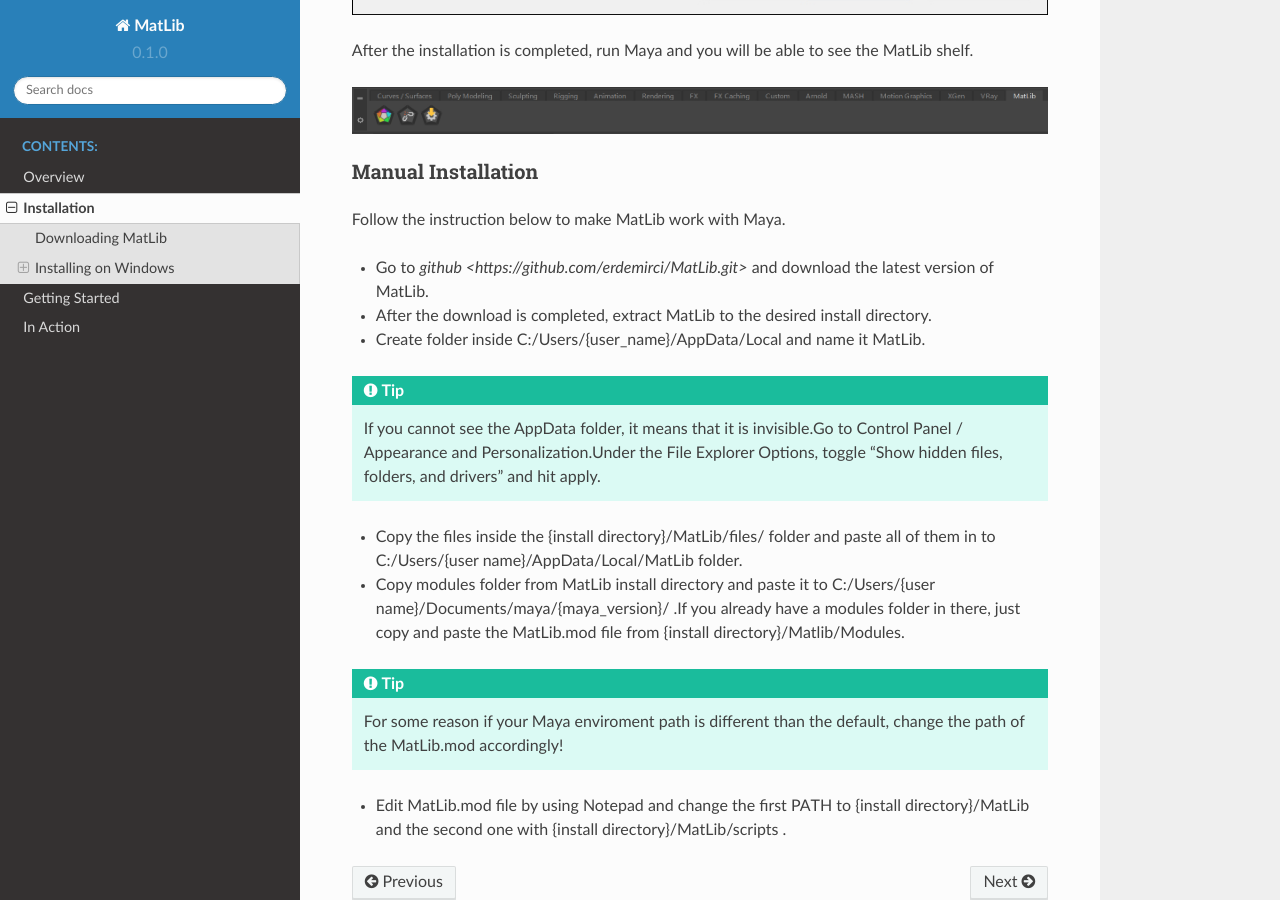
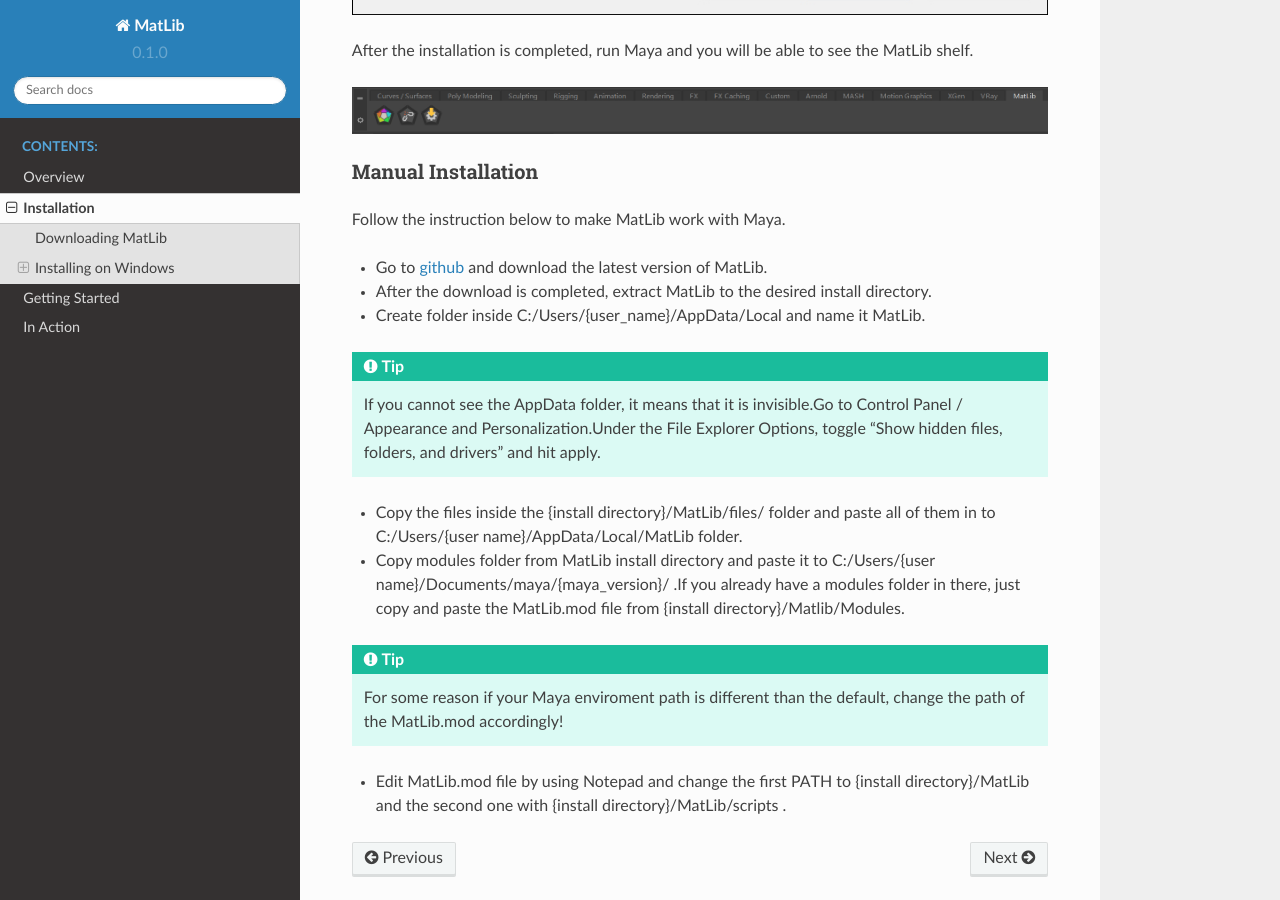
Before and after one commit to erdemirci/MatLib, a Sphinx documentation site: the page built from docs/source/installation.rst, in a window 1280 px wide and 900 px high, scrolled down 3212 px. Built offline with Sphinx 7.4.7 and the Read the Docs theme 2.0.0, drawn with Linux system fonts in a browser that asks for light colours.

Commit message:
Update installation.rst

```diff
--- a/docs/source/installation.rst
+++ b/docs/source/installation.rst
@@ -34,7 +34,7 @@
 ====
 Follow the instruction below to make MatLib work with Maya.
 
-* Go to `github <https://github.com/erdemirci/MatLib.git>` and download the latest version of MatLib.
+* Go to `github <https://github.com/erdemirci/MatLib.git>`_ and download the latest version of MatLib.
 
 * After the download is completed, extract MatLib to the desired install directory.
 
```
